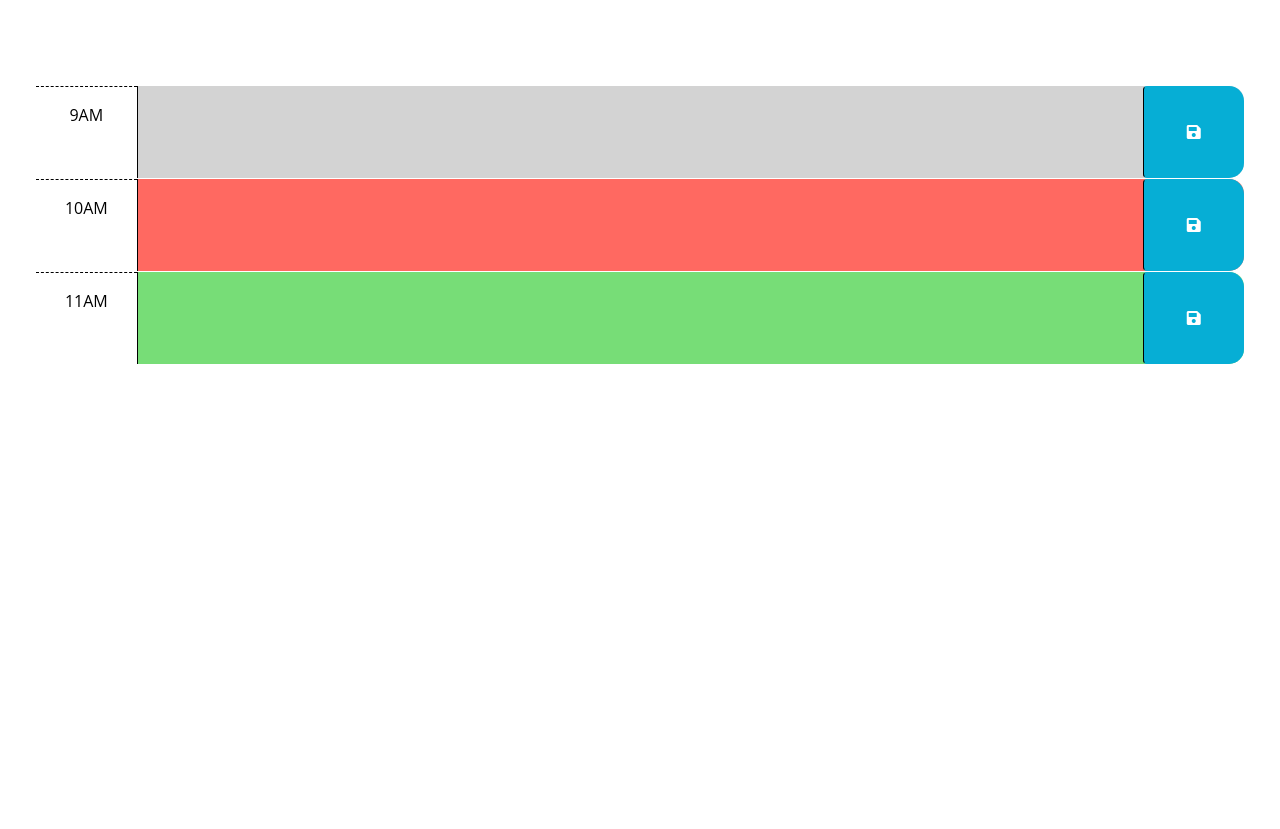
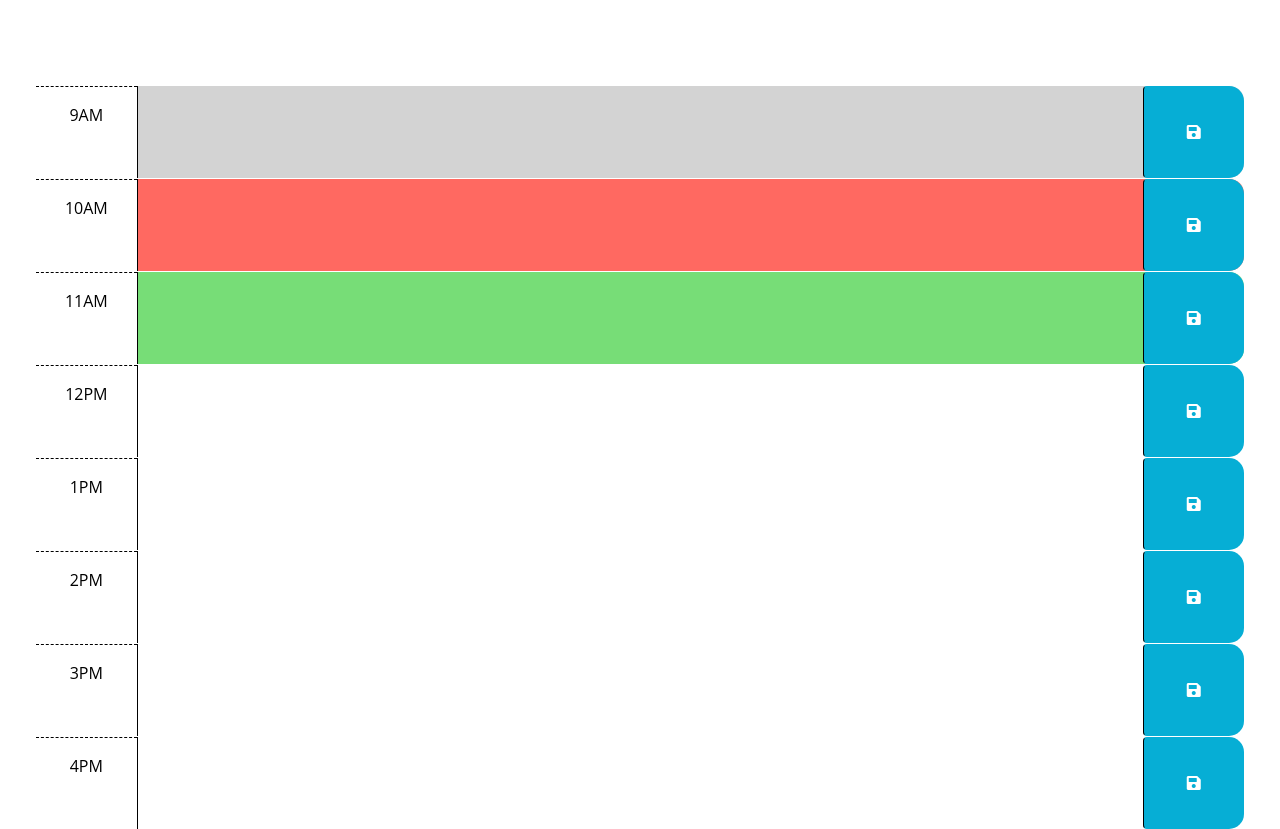
Before and after one commit to hollyhleal/work-day-scheduler, a plain HTML site: page index.html in a window 1280 px wide. Shown: the part 166-995 px from the top of the page. Before the commit the page ends 800 px from the top, so only its background shows below. Drawn offline with nearby package versions, Linux system fonts and the light colour scheme.

Commit message:
update to include time blocks through 5pm

```diff
--- a/index.html
+++ b/index.html
@@ -67,6 +67,50 @@
           <i class="fas fa-save" aria-hidden="true"></i>
         </button>
       </div>
+
+      <div id="hour-12" class="row time-block">
+        <div class="col-2 col-md-1 hour text-center py-3">12PM</div>
+        <textarea class="col-8 col-md-10 description" rows="3"> </textarea>
+        <button class="btn saveBtn col-2 col-md-1" aria-label="save">
+          <i class="fas fa-save" aria-hidden="true"></i>
+        </button>
+      </div>
+
+      <div id="hour-1" class="row time-block">
+        <div class="col-2 col-md-1 hour text-center py-3">1PM</div>
+        <textarea class="col-8 col-md-10 description" rows="3"> </textarea>
+        <button class="btn saveBtn col-2 col-md-1" aria-label="save">
+          <i class="fas fa-save" aria-hidden="true"></i>
+        </button>
+      </div>
+
+      <div id="hour-2" class="row time-block">
+        <div class="col-2 col-md-1 hour text-center py-3">2PM</div>
+        <textarea class="col-8 col-md-10 description" rows="3"> </textarea>
+        <button class="btn saveBtn col-2 col-md-1" aria-label="save">
+          <i class="fas fa-save" aria-hidden="true"></i>
+        </button>
+      </div>
+
+      <div id="hour-3" class="row time-block">
+        <div class="col-2 col-md-1 hour text-center py-3">3PM</div>
+        <textarea class="col-8 col-md-10 description" rows="3"> </textarea>
+        <button class="btn saveBtn col-2 col-md-1" aria-label="save">
+          <i class="fas fa-save" aria-hidden="true"></i>
+        </button>
+      </div>
+
+      <div id="hour-4" class="row time-block">
+        <div class="col-2 col-md-1 hour text-center py-3">4PM</div>
+        <textarea class="col-8 col-md-10 description" rows="3"> </textarea>
+        <button class="btn saveBtn col-2 col-md-1" aria-label="save">
+          <i class="fas fa-save" aria-hidden="true"></i>
+        </button>
+      </div>
+
+    </div>
+
+
     </div>
 
     <script src="https://cdnjs.cloudflare.com/ajax/libs/jquery/3.2.1/jquery.min.js"></script>
```
